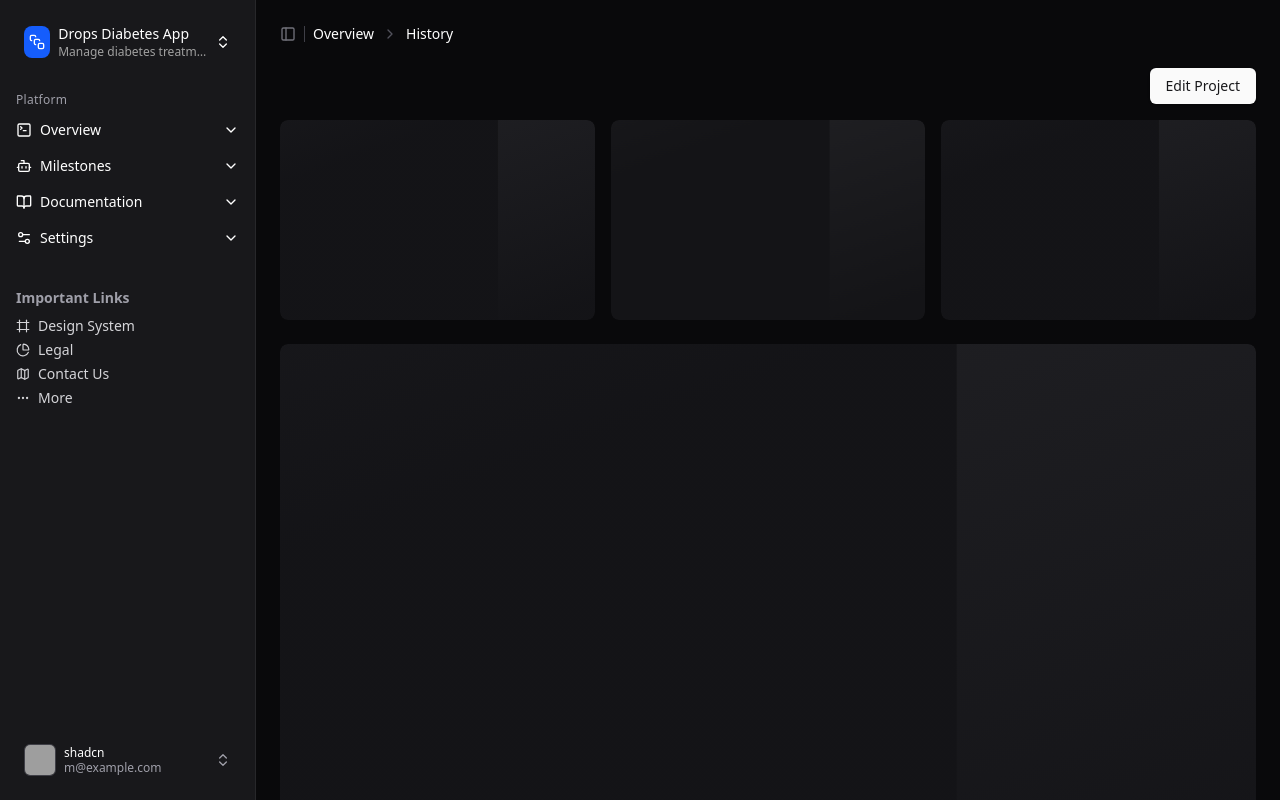
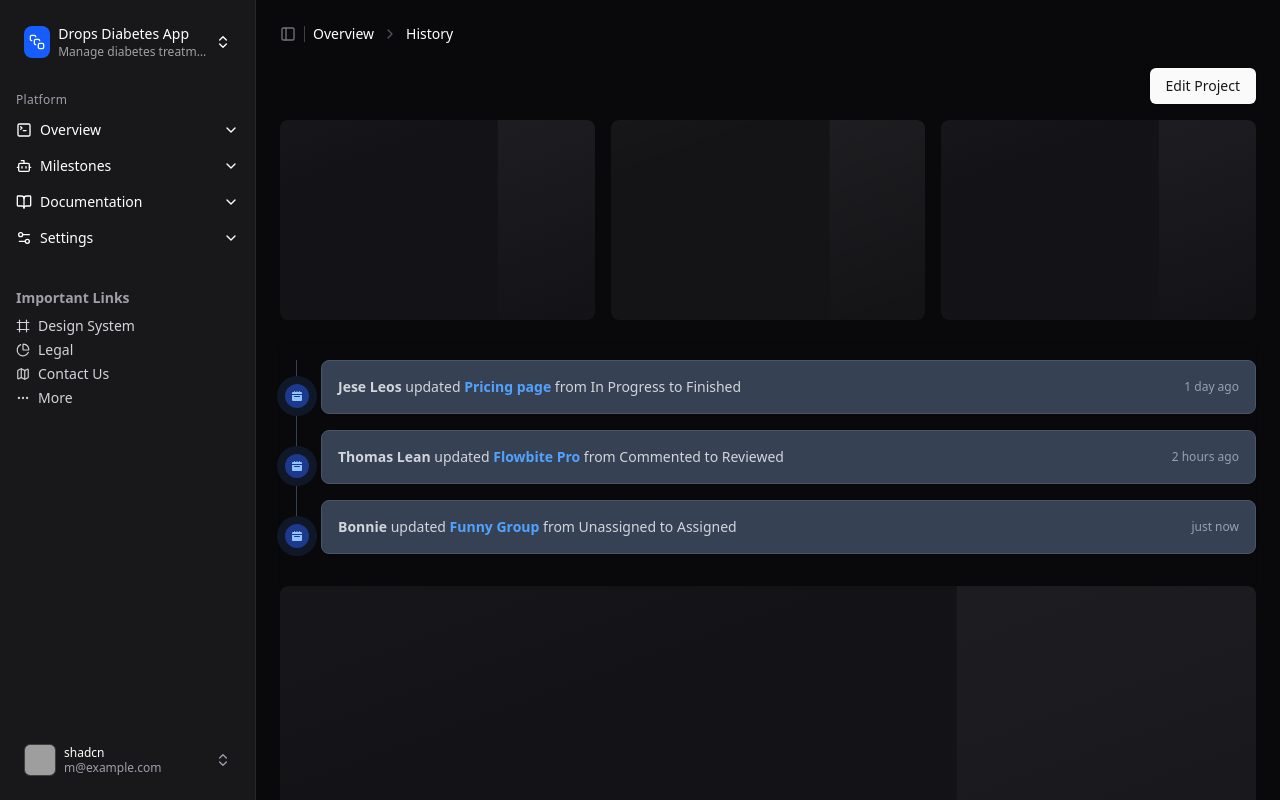
Before and after one commit to tripleten-externships/partner-pipeline-frontend, a React (Vite) app: page / in a window 1280 px wide. Built offline with nearby package versions, Linux system fonts and the light colour scheme; grey boxes are pictures that could not be loaded.

Commit message:
moving avatars into list div

```diff
--- a/src/components/ActivityLog/ActivityLog.tsx
+++ b/src/components/ActivityLog/ActivityLog.tsx
@@ -29,16 +29,13 @@ const dummyActivities = [
   },
 ];
 
-
 const ActivityLog: React.FC<Props> = () => {
   return (
-    <section className="p-4 bg-white rounded-md shadow">
-  <h2 className="text-xl font-semibold mb-4">Activity Log</h2>
-
+    <section className="pl-4 pr-0 pt-4 pb-4 bg-zinc-950 rounded-md shadow">
       <ol className="relative border-s border-gray-200 dark:border-gray-700">
         {dummyActivities.map((activity) => (
-      <li key={activity.id} className="mb-10 ms-6">
-        <span className="absolute flex items-center justify-center w-6 h-6 bg-blue-100 rounded-full -start-3 ring-8 ring-white dark:ring-gray-900 dark:bg-blue-900">
+          <li key={activity.id} className="mb-4 ms-6">
+            <span className="absolute mt-6 flex items-center justify-center w-6 h-6 bg-blue-100 rounded-full -start-3 ring-8 ring-white dark:ring-gray-900 dark:bg-blue-900">
               <svg
                 className="w-2.5 h-2.5 text-blue-800 dark:text-blue-300"
                 aria-hidden="true"
@@ -49,21 +46,22 @@ const ActivityLog: React.FC<Props> = () => {
                 <path d="M20 4a2 2 0 0 0-2-2h-2V1a1 1 0 0 0-2 0v1h-3V1a1 1 0 0 0-2 0v1H6V1a1 1 0 0 0-2 0v1H2a2 2 0 0 0-2 2v2h20V4ZM0 18a2 2 0 0 0 2 2h16a2 2 0 0 0 2-2V8H0v10Zm5-8h10a1 1 0 0 1 0 2H5a1 1 0 0 1 0-2Z" />
               </svg>
             </span>
-        <div className="p-4 bg-white border border-gray-200 rounded-lg shadow-xs dark:bg-gray-700 dark:border-gray-600">
-          <time className="mb-1 text-xs font-normal text-gray-400 sm:order-last sm:mb-0">
+
+            <div className="p-4 bg-white border border-gray-200 rounded-lg shadow-xs dark:bg-gray-700 dark:border-gray-600 flex justify-between items-center">
+              <div className="text-sm text-gray-500 dark:text-gray-300">
+                <strong>{activity.user}</strong> updated{" "}
+                <strong className="text-blue-600 dark:text-blue-400">{activity.milestone}</strong>{" "}
+                from {activity.oldStatus} to {activity.newStatus}
+              </div>
+
+              <time className="text-xs font-normal text-gray-400 ml-4">
                 {activity.timestamp}
               </time>
-          <div className="text-sm font-normal text-gray-500 dark:text-gray-300">
-            <strong>{activity.user}</strong> updated{" "}
-            <strong>{activity.milestone}</strong> from{" "}
-            <em>{activity.oldStatus}</em> to <em>{activity.newStatus}</em>
-          </div>
             </div>
           </li>
         ))}
       </ol>
     </section>
-
   );
 };
 
--- a/src/components/App.tsx
+++ b/src/components/App.tsx
@@ -106,6 +106,7 @@ function App() {
         />
         <Route path="/user-management" element={<UserManagement />} />
         <Route path="/login" element={<Login />} />
+
       </Routes>
     </main>
   );
--- a/src/components/Dashboard/Dashboard.tsx
+++ b/src/components/Dashboard/Dashboard.tsx
@@ -14,6 +14,7 @@ import {
 } from "@/components/ui/sheet";
 import { buttonVariants } from "@/components/ui/button.variants";
 import { DashProps } from "@/utils/types";
+import ActivityLog from "../ActivityLog/ActivityLog";
 
 const Dashboard: React.FC<DashProps> = ({
   projectList,
@@ -79,6 +80,7 @@ const Dashboard: React.FC<DashProps> = ({
           <DashCard />
           <DashCard />
         </div>
+        <ActivityLog />
         <DashContent />
       </main>
     </div>
```
Lines whose indentation alone changed are shown as unchanged.
